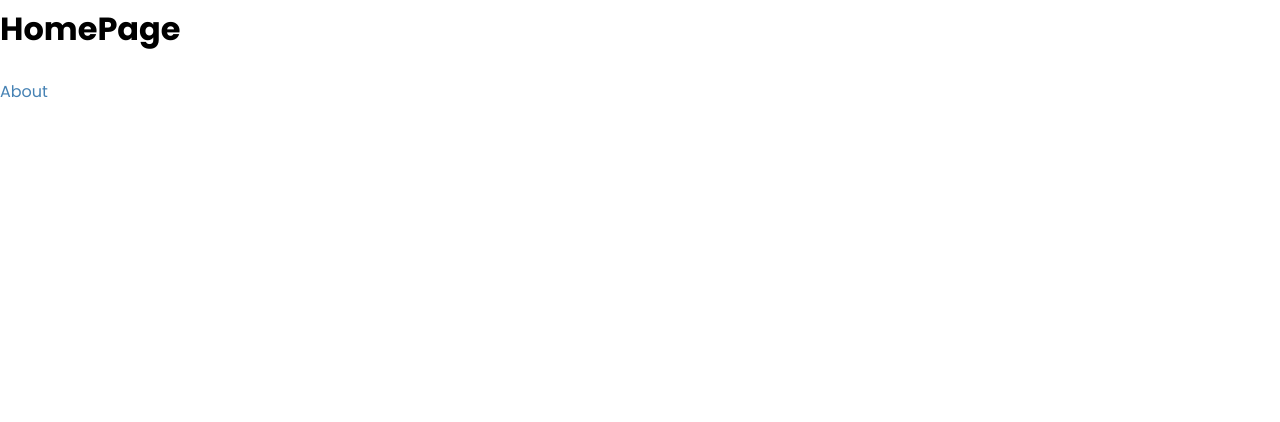
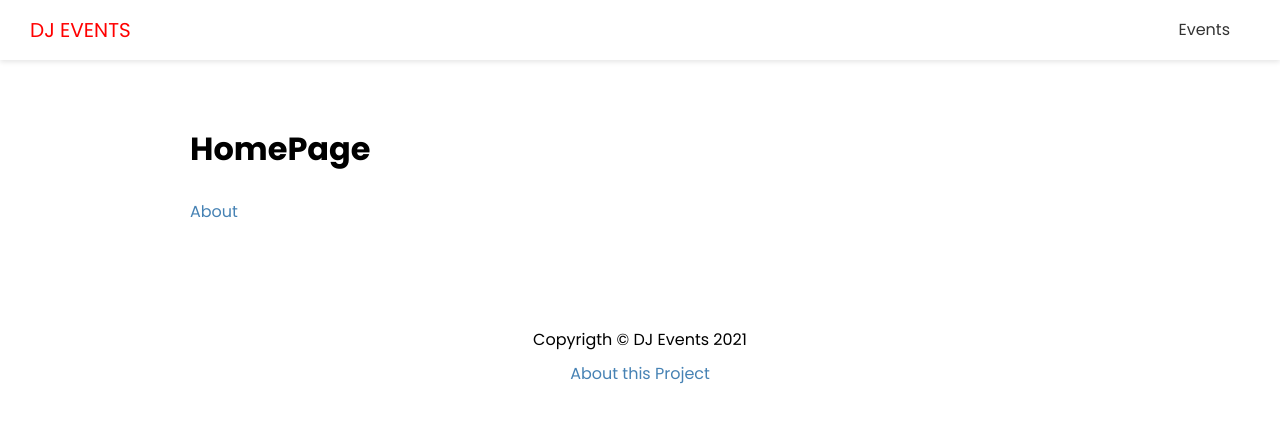
Before and after one commit to jeronimogarcia/BadTraversyNextJs, a Next.js app: page / in a window 1280 px wide. Shown: the top 422 px of the page. Built offline with nearby package versions, Linux system fonts and the light colour scheme.

Commit message:
Header and Footer

```diff
--- /dev/null
+++ b/components/Footer.js
@@ -0,0 +1,15 @@
+import Link from "next/link"
+import styles from '../styles/Footer.module.css'
+
+const Footer = () => {
+  return (
+    <footer className={styles.footer}>
+        <p>Copyrigth &copy; DJ Events 2021</p>
+        <p>
+            <Link href='/about'>About this Project</Link>
+        </p>
+    </footer>
+  )
+}
+
+export default Footer
--- /dev/null
+++ b/components/Header.js
@@ -0,0 +1,22 @@
+import Link from "next/link";
+import styles from "../styles/Header.module.css";
+
+const Header = () => {
+  return (
+    <header className={styles.header}>
+      <div className={styles.logo}>
+        <Link href="/">DJ Events</Link>
+      </div>
+
+      <nav>
+        <ul>
+          <li>
+            <Link href="/events">Events</Link>
+          </li>
+        </ul>
+      </nav>
+    </header>
+  );
+};
+
+export default Header;
--- a/components/layouts/Layout.js
+++ b/components/layouts/Layout.js
@@ -1,4 +1,6 @@
 import Head from "next/head";
+import Header from "../Header";
+import Footer from "../Footer";
 import styles from '../../styles/Layout.module.css'
 
 const Layout = ({ title, keywords, description, children }) => {
@@ -10,9 +12,13 @@
         <meta name="keywords" content={keywords}></meta>
       </Head>
 
+      <Header/>
+
       <div className={styles.container}>
       {children}
       </div>
+
+      <Footer/>
     </div>
   );
 };
--- a/pages/about.js
+++ b/pages/about.js
@@ -7,7 +7,7 @@
         <h1>About</h1>
         <p>This is an app to find the last event</p>
         <p>Version 1.0.0</p>
-        <Link href='/' passHref></Link>
+        <Link href='/' passHref>HomePage</Link>
     </Layout>
   )
 }
--- /dev/null
+++ b/styles/Footer.module.css
@@ -0,0 +1,8 @@
+.footer {
+    margin: 100px 0 40px;
+    text-align: center;
+  }
+
+  .footer p {
+    margin: 5px 0;
+  }
--- /dev/null
+++ b/styles/Header.module.css
@@ -0,0 +1,56 @@
+.header {
+    display: flex;
+    justify-content: space-between;
+    align-items: center;
+    background: #fff;
+    color: #333;
+    height: 60px;
+    padding: 0 30px;
+    box-shadow: 0 2px 5px rgba(0, 0, 0, 0.1);
+  }
+
+  .header a {
+    color: #333;
+    margin-right: 20px;
+  }
+
+  .header a:hover {
+    color: #000;
+  }
+  .header ul {
+    display: flex;
+    align-items: center;
+    justify-content: center;
+    list-style: none;
+  }
+
+  .logo {
+    color: red;
+    font-size: 20px;
+    text-transform: uppercase;
+  }
+
+  .logo a {
+    color: red;
+  }
+
+  @media (max-width: 768px) {
+    .header {
+      flex-direction: column;
+      height: auto;
+    }
+
+    .header ul {
+      margin: 20px 0;
+      flex-direction: column;
+      text-align: center;
+    }
+
+    .header a {
+      margin-right: 0;
+    }
+
+    .logo {
+      margin: 20px 0;
+    }
+  }
--- a/styles/Layout.module.css
+++ b/styles/Layout.module.css
@@ -0,0 +1,5 @@
+.container {
+    margin: 60px auto;
+    max-width: 960px;
+    padding: 0 30px;
+  }
```
